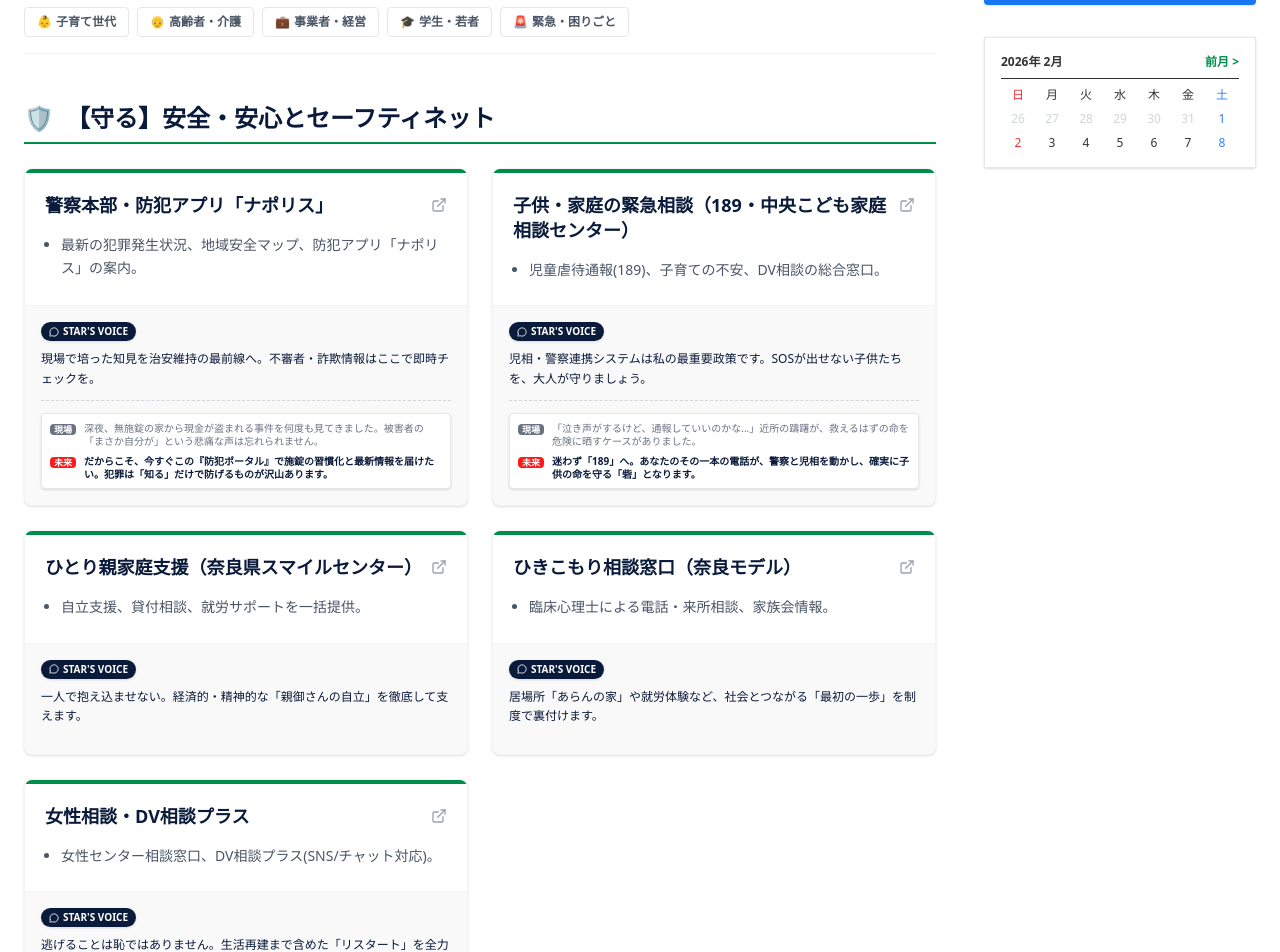
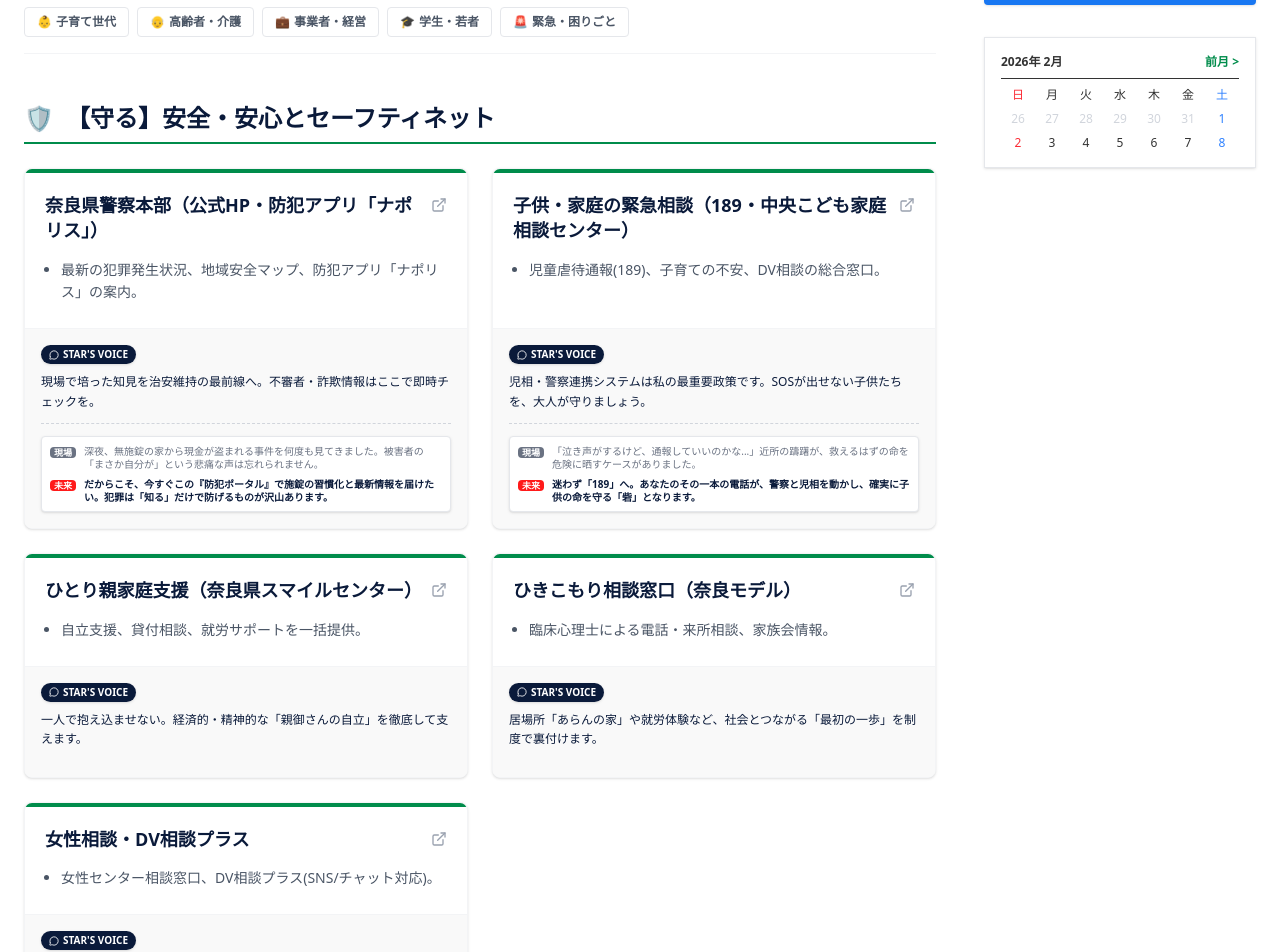
Before and after one commit to tkaminobiz-art/daichihoshikawa-git, a Next.js app: page /support in a window 1280 px wide. Shown: the part 783-1735 px from the top of the page. Built offline with nearby package versions, Linux system fonts and the light colour scheme.

Commit message:
Update Support Portal: Refine Police Link Title

```diff
--- a/data/supportData.ts
+++ b/data/supportData.ts
@@ -26,7 +26,7 @@ export const supportData: SupportCategory[] = [
         description: "防犯、虐待防止、人権擁護など、生命といのちを守るための相談窓口。",
         items: [
             {
-                title: "警察本部・防犯アプリ「ナポリス」",
+                title: "奈良県警察本部（公式HP・防犯アプリ「ナポリス」）",
                 url: "https://www.police.pref.nara.jp/",
                 description: "最新の犯罪発生状況、地域安全マップ、防犯アプリ「ナポリス」の案内。",
                 comment: "現場で培った知見を治安維持の最前線へ。不審者・詐欺情報はここで即時チェックを。",
```
